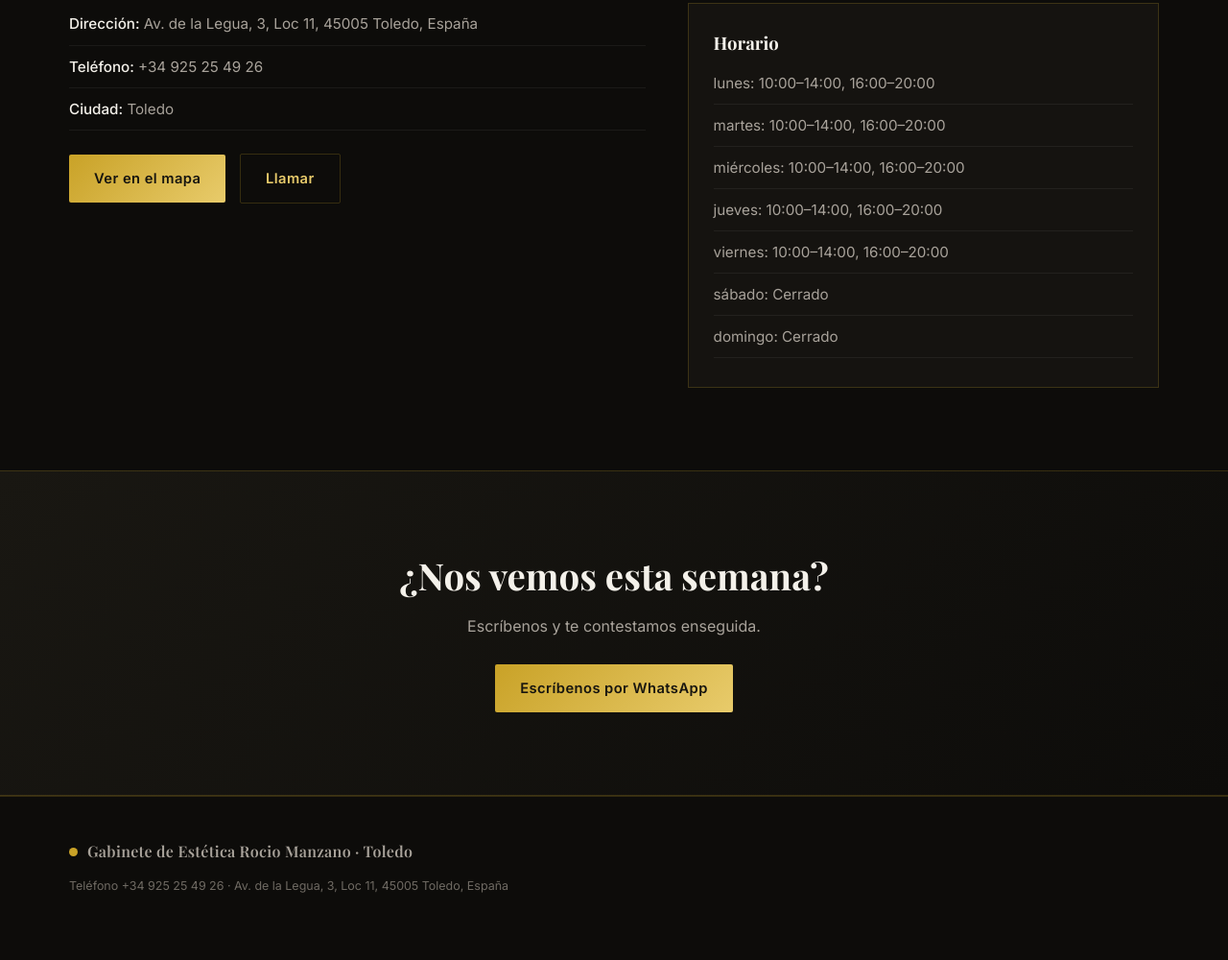
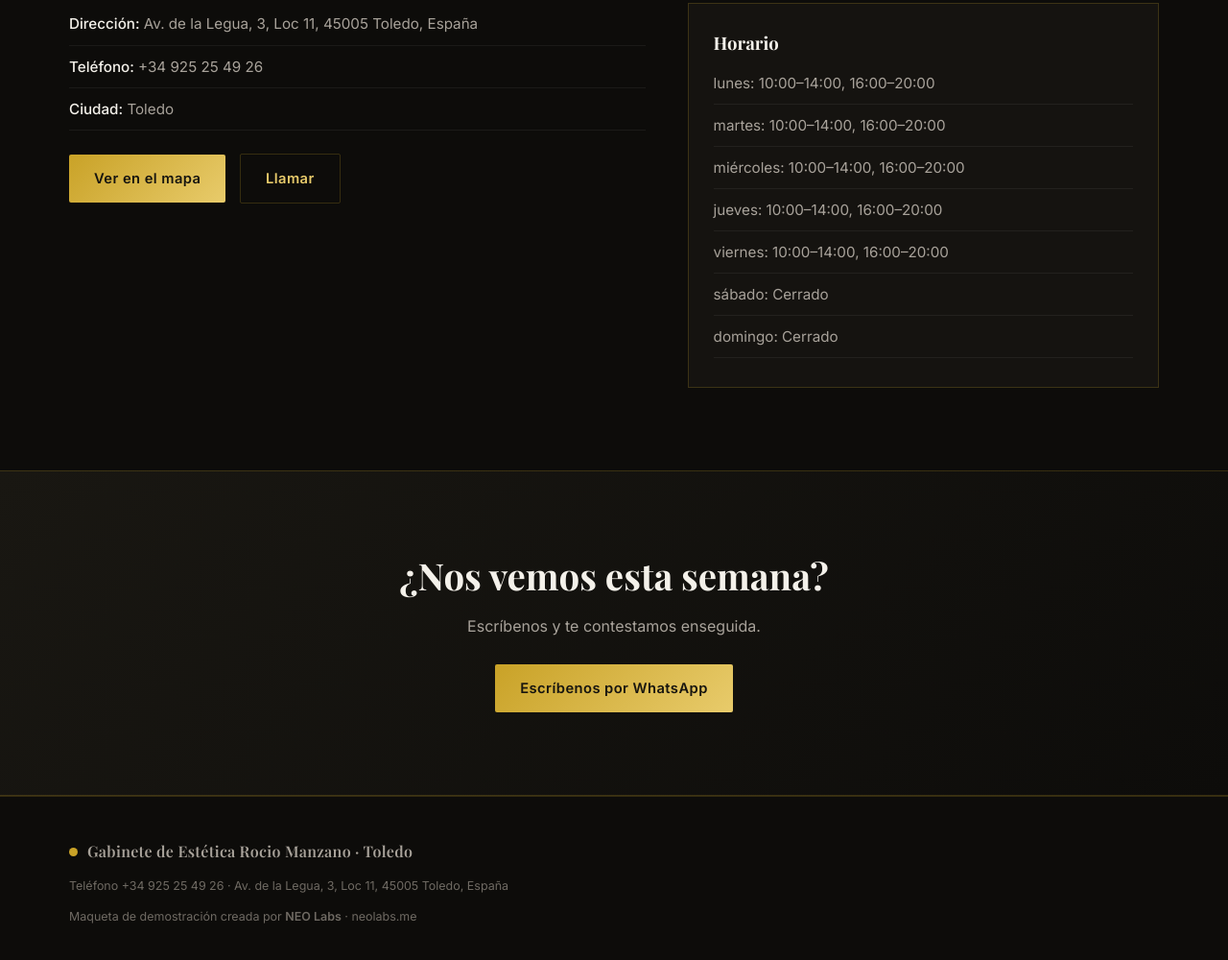
Before and after one commit to Neolabs-clientes/gabinete-de-estetica-rocio-manzano, a plain HTML site: page index.html in a window 1280 px wide. Shown: the part 2008-3008 px from the top of the page at 96% size. Before the commit the page ends 2985 px from the top, so only its background shows below. Drawn offline with nearby package versions, Linux system fonts and the light colour scheme.

Commit message:
v1.1: aviso de maqueta en el pie

```diff
--- a/index.html
+++ b/index.html
@@ -130,6 +130,7 @@ footer{padding:44px 0;border-top:1px solid var(--line);color:var(--dim);font-siz
 <footer><div class="wrap">
   <div class="brand" style="font-size:1rem"><span class="dot"></span>Gabinete de Estética Rocio Manzano · Toledo</div>
   <p class="fnote">Teléfono +34 925 25 49 26 · Av. de la Legua, 3, Loc 11, 45005 Toledo, España</p>
+  <p class="fnote">Maqueta de demostración creada por <b>NEO Labs</b> · neolabs.me</p>
 </div></footer>
 
 <a class="fl" href="https://wa.me/34658237988" aria-label="WhatsApp"><svg viewBox="0 0 32 32"><path d="M16 3C9.4 3 4 8.4 4 15c0 2.1.5 4.1 1.5 5.9L4 29l8.3-1.5c1.7.9 3.6 1.4 5.7 1.4 6.6 0 12-5.4 12-12S22.6 3 16 3zm0 21.8c-1.8 0-3.5-.5-5-1.4l-.4-.2-4.4.8.8-4.3-.2-.4c-1-1.6-1.5-3.4-1.5-5.3 0-5.5 4.5-10 10-10s10 4.5 10 10-4.5 9.8-10 9.8zm5.6-7.3c-.3-.2-1.8-.9-2.1-1s-.5-.2-.7.2-.8 1-1 1.2-.4.2-.7.1c-1.8-.9-3-1.6-4.2-3.7-.3-.5.3-.5.9-1.5.1-.2 0-.4 0-.5l-1-2.3c-.2-.6-.5-.5-.7-.5h-.6c-.2 0-.5.1-.8.4-.9.9-1.2 2-1.2 3.3 0 1.9 1.4 3.8 1.6 4.1.2.3 2.6 4 6.3 5.5 2.3.9 3.2 1 4.3.8.7-.1 1.8-.7 2-1.4.2-.7.2-1.3.2-1.4-.1-.2-.3-.2-.6-.3z"/></svg></a>
```
